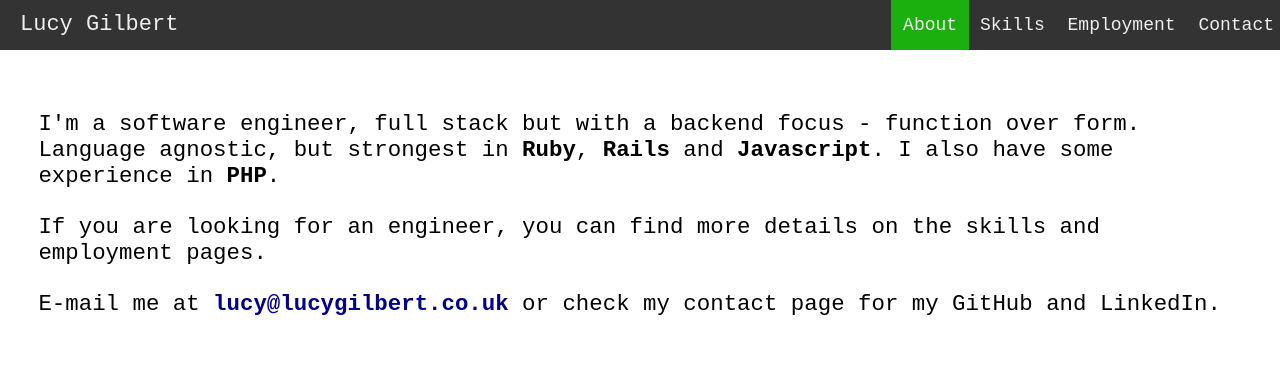
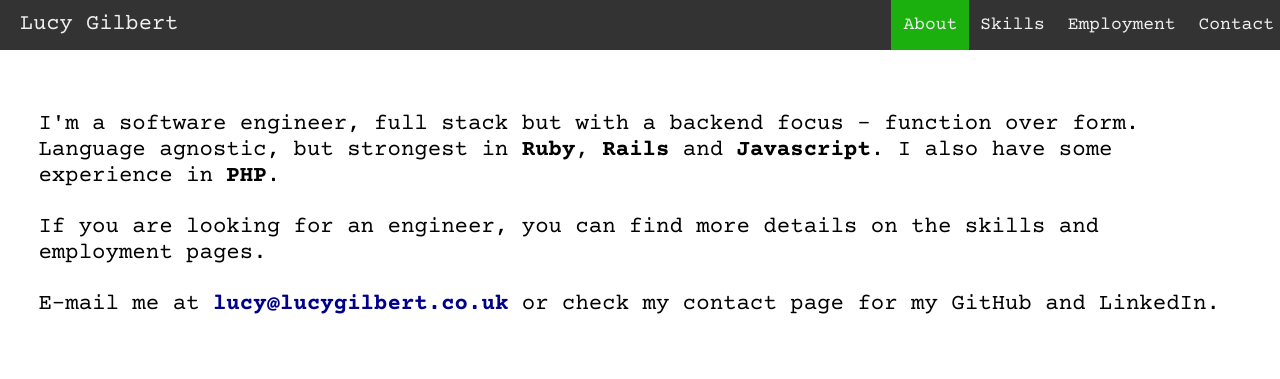
Before and after one commit to lucygilbert/lucygilbert.co.uk, a PHP site: page / in a window 1280 px wide. Shown: the top 379 px of the page. Run offline with PHP 8.4, Linux system fonts and the light colour scheme.

Commit message:
thicker text

```diff
--- a/index.html
+++ b/index.html
@@ -4,7 +4,9 @@
 <head>
   <title>Lucy Gilbert: Online CV</title>
   <meta name="viewport" content="width=device-width, initial-scale=1.0" />
-  <link rel="stylesheet" type="text/css" href="style.css?ver=1.1" />
+  <link rel="stylesheet" type="text/css" href="style.css?ver=1.2" />
+  <link rel="preconnect" href="https://fonts.gstatic.com">
+<link href="https://fonts.googleapis.com/css2?family=Courier+Prime:wght@400;700&display=swap" rel="stylesheet">
 </head>
 
 <body onload="changePage(Pages.ABOUT)">
--- a/style.css
+++ b/style.css
@@ -4,8 +4,8 @@
 
 body {
   margin: 0px;
-  font: 1.4rem "Courier New", monospace;
-  font-weight: 200;
+  font: 1.4rem "Courier Prime", monospace;
+  font-weight: 400;
 }
 
 nav {
```
